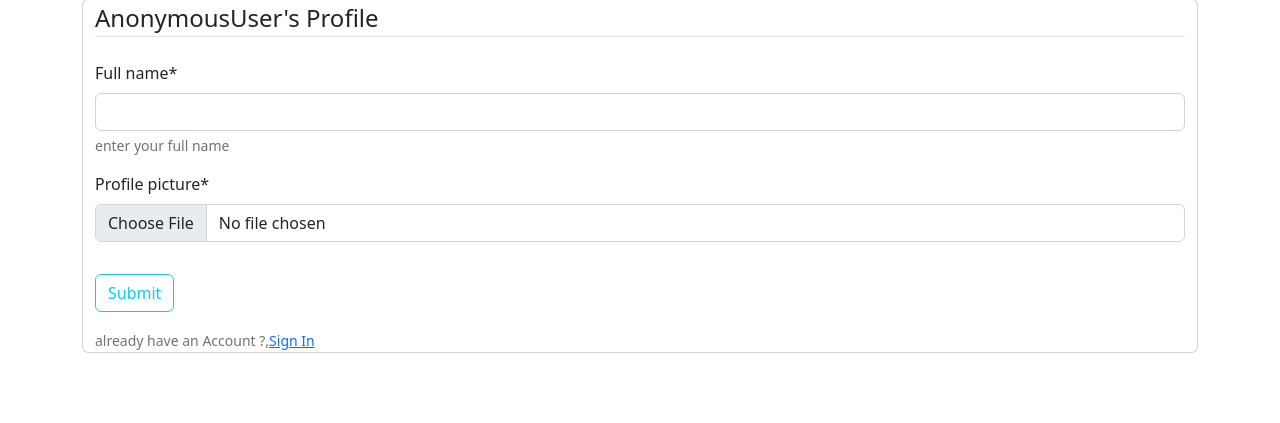
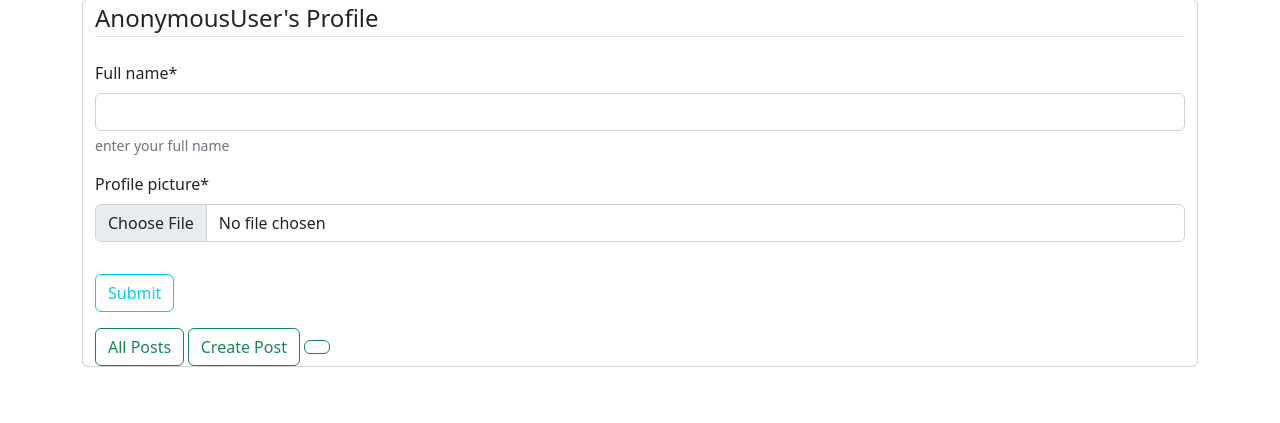
Before and after one commit to techBello/my-blog-site, a Django app: page /profile/ in a window 1280 px wide. Shown: the part 81-504 px from the top of the page. Run offline with Django 5.2, Linux system fonts and the light colour scheme; some libraries are stand-ins or nearby versions.

Commit message:
developing post section

```diff
--- a/webapp/the_root/forms.py
+++ b/webapp/the_root/forms.py
@@ -1,6 +1,6 @@
 from django import forms
 from django.contrib.auth.models import User
-from .models import Profile
+from .models import Profile, Post
 from django.contrib.auth.forms import UserCreationForm
 
 # for creating custom form with custom fields we use this
@@ -16,3 +16,10 @@ class UserProfileForm(forms.ModelForm):
     class Meta:
         model = Profile
         fields = ['full_name','profile_picture']
+
+
+class CreatePostForm(forms.ModelForm):
+
+    class Meta:
+        model = Post
+        fields = ['post_title','post_img','post_detail']
--- a/webapp/the_root/templates/base/profile.html
+++ b/webapp/the_root/templates/base/profile.html
@@ -38,8 +38,10 @@
                     <button type="submit" class="btn btn-outline-info " >Submit</button>
                 </div>
                 <div class="boder-top pt-3">
-                    <small class="text-muted">
-                        already have an Account ?,<a href="#" class="ml-2">Sign In</a>
+                    <small class="">
+                        <a class="btn btn-outline-success" href="">All Posts</a>
+                        <a class="btn btn-outline-success" href="">Create Post</a>
+                        <a class="btn btn-outline-success" href=""></a>
                     </small>
                 </div>
             </form>
--- a/webapp/the_root/views.py
+++ b/webapp/the_root/views.py
@@ -57,6 +57,32 @@ def profile(request):
     return render(request, "base/profile.html", {"form":form, "user":user})
 
 
+def view_all_post(request):
+    return render(request, "base/all_post.html")
+
+def create_post(request):
+    user = request.user
+    if request.method == "POST":
+        form = UserProfileForm(request.POST, request.FILES, instance=request.user)
+        if form.is_valid():
+            post = Post()  # create object
+            post.user = request.user
+            post.post_title = form.cleaned_data.get("post_title")
+            post.post_img = form.cleaned_data.get("post_img")
+            post.post_detail = form.cleaned_data.get("post_detail")
+            profile.save()  # save to DB
+
+            # messages.success(request, f'Profile was updated for {name} !')
+            return redirect('home')
+    else:
+        form = UserProfileForm()
+    return render(request, "base/create_post.html")
+
+
+def edit_post(request):
+    return render(request, "base/edit_post.html")
+
+
 
 # profile = form.save(commit=False)
 # profile.user = user
```
Also changed, not shown: webapp/the_root/templates/base/all_post.html (added).
